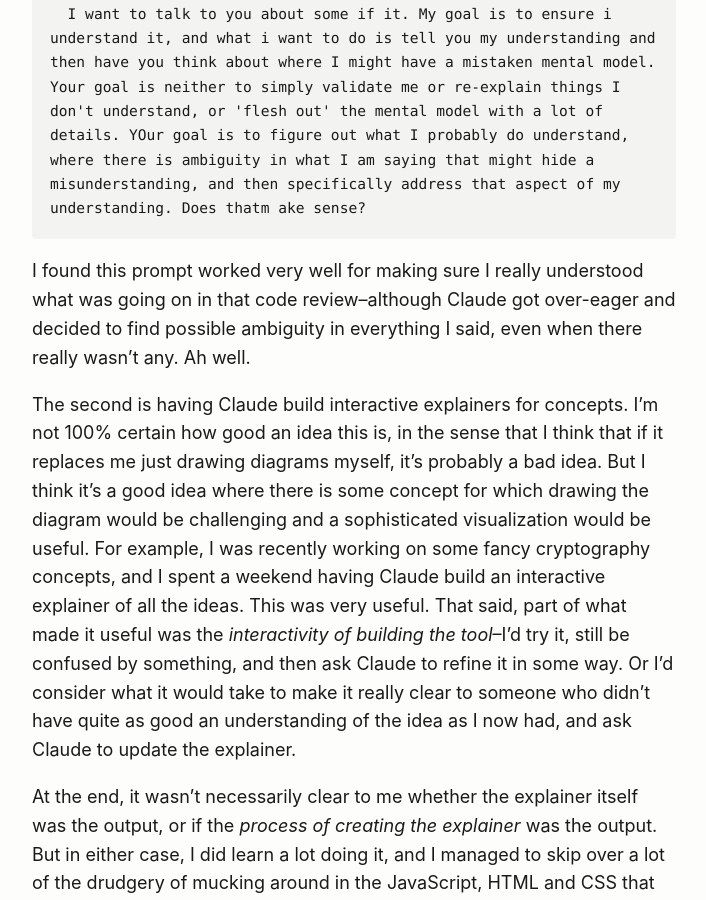
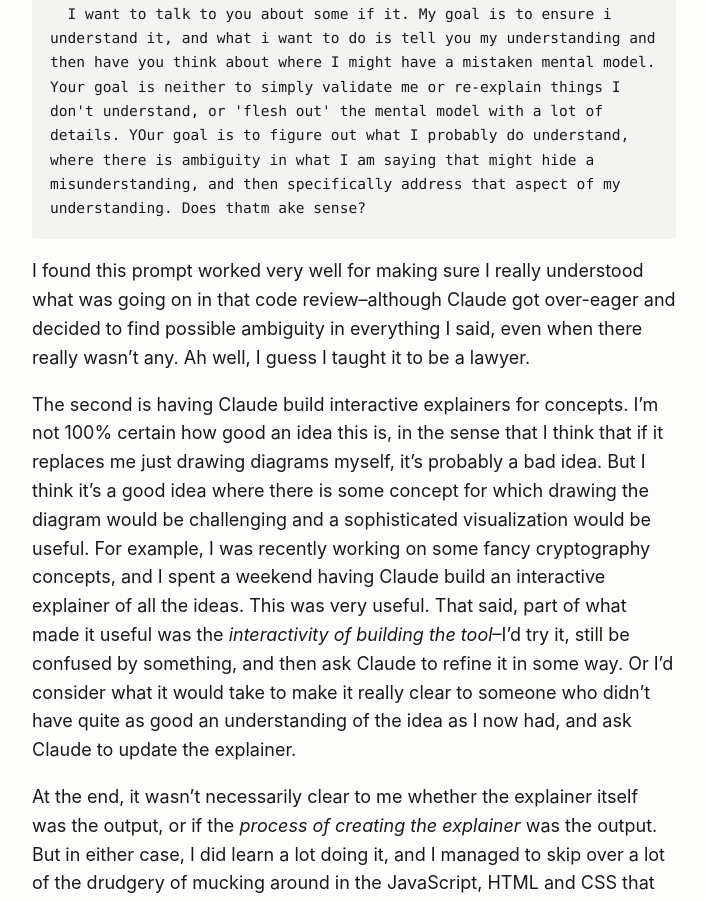
Before and after one commit to alexallain/alexallain.github.io, a Jekyll site: the page built from _posts/2026-06-19-learning-with-ai.md, in a window 1280 px wide and 900 px high, scrolled down 641 px. Shown: the whole window, without its empty margins (286-992 px from the left). Built offline with Jekyll 4.4.1, drawn with Linux system fonts in a browser that asks for light colours.

Commit message:
Tweak learning post: add lawyer aside
Co-Authored-By: Claude Fable 5 <noreply@anthropic.com>

```diff
--- a/_posts/2026-06-19-learning-with-ai.md
+++ b/_posts/2026-06-19-learning-with-ai.md
@@ -21,7 +21,7 @@ okay I am going to work through the CR feedback here: https://github.com/<redact
 
 I found this prompt worked very well for making sure I really understood what was going on in that code review--although
 Claude got over-eager and decided to find possible ambiguity in everything I said, even when there really wasn't any. Ah
-well.
+well, I guess I taught it to be a lawyer.
 
 The second is having Claude build interactive explainers for concepts. I'm not 100% certain how good an idea this is, in
 the sense that I think that if it replaces me just drawing diagrams myself, it's probably a bad idea. But I think it's a
```
